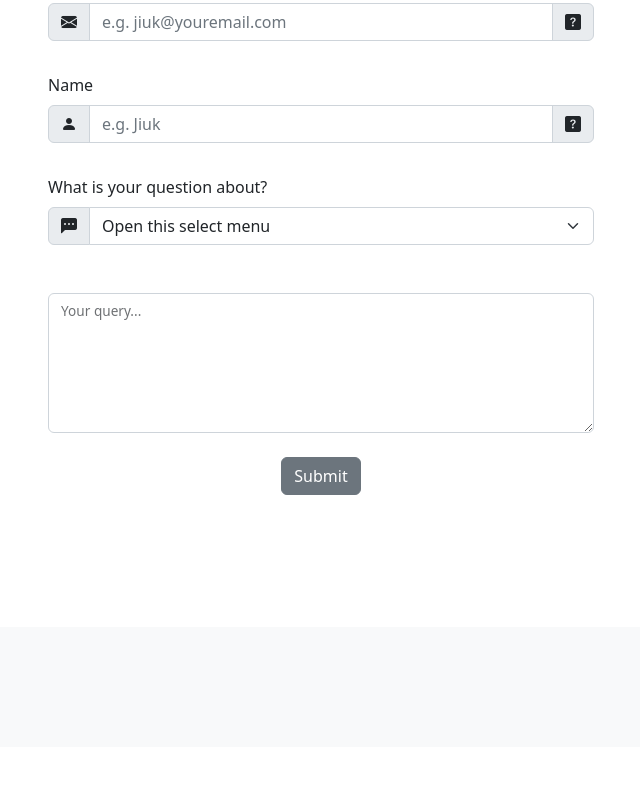
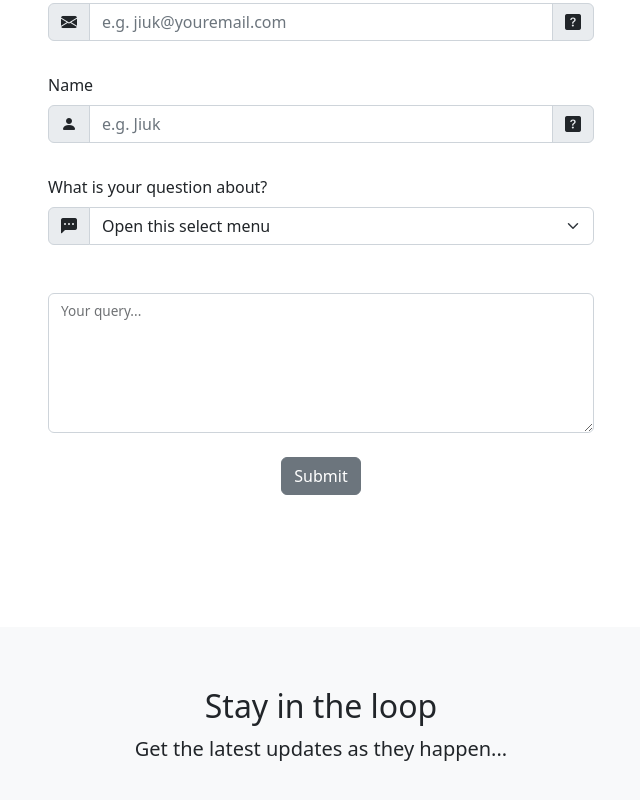
Before and after one commit to optimalMachine/landingPage, a website: page index.html in a window 1280 px wide. Shown: the part 3865-4665 px from the top of the page, without its empty margins (319-959 px from the left). Before the commit the page ends 4612 px from the top, so only its background shows below. Drawn offline with nearby package versions, Linux system fonts and the light colour scheme.

```diff
--- a/index.html
+++ b/index.html
@@ -366,7 +366,12 @@
             </div>
         </section>
         <section class="bg-light">
-
+            <div class="container">
+                <div class="text-center">
+                    <h2>Stay in the loop</h2>
+                    <p class="lead">Get the latest updates as they happen...</p>
+                </div>
+            </div>
         </section>
 
         <script src="https://cdn.jsdelivr.net/npm/bootstrap@5.2.0-beta1/dist/js/bootstrap.bundle.min.js" integrity="sha384-pprn3073KE6tl6bjs2QrFaJGz5/SUsLqktiwsUTF55Jfv3qYSDhgCecCxMW52nD2" crossorigin="anonymous"></script>
```
